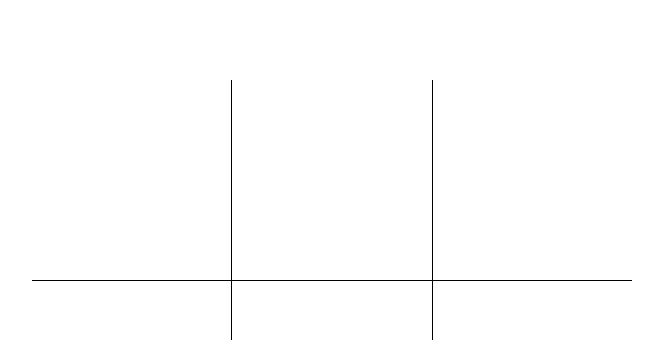
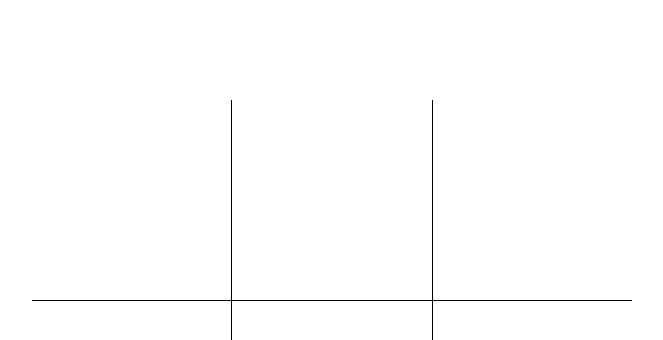
Before and after one commit to mansourYassine/tic-tac-toe, a plain HTML site: page index.html in a window 1280 px wide. Shown: the top 340 px of the page, without its empty margins (308-971 px from the left). Drawn offline with Linux system fonts and the light colour scheme.

Commit message:
Center the board in the middele of the page

```diff
--- a/css/style.css
+++ b/css/style.css
@@ -7,6 +7,12 @@
         --square-width: 350px;
         --square-height: 350px;
     }
+}
+body {
+    height: 100vh;
+    display: flex;
+    justify-content: center;
+    align-items: center;
 }
 .square {
     /* border: 1px solid black; */
```
